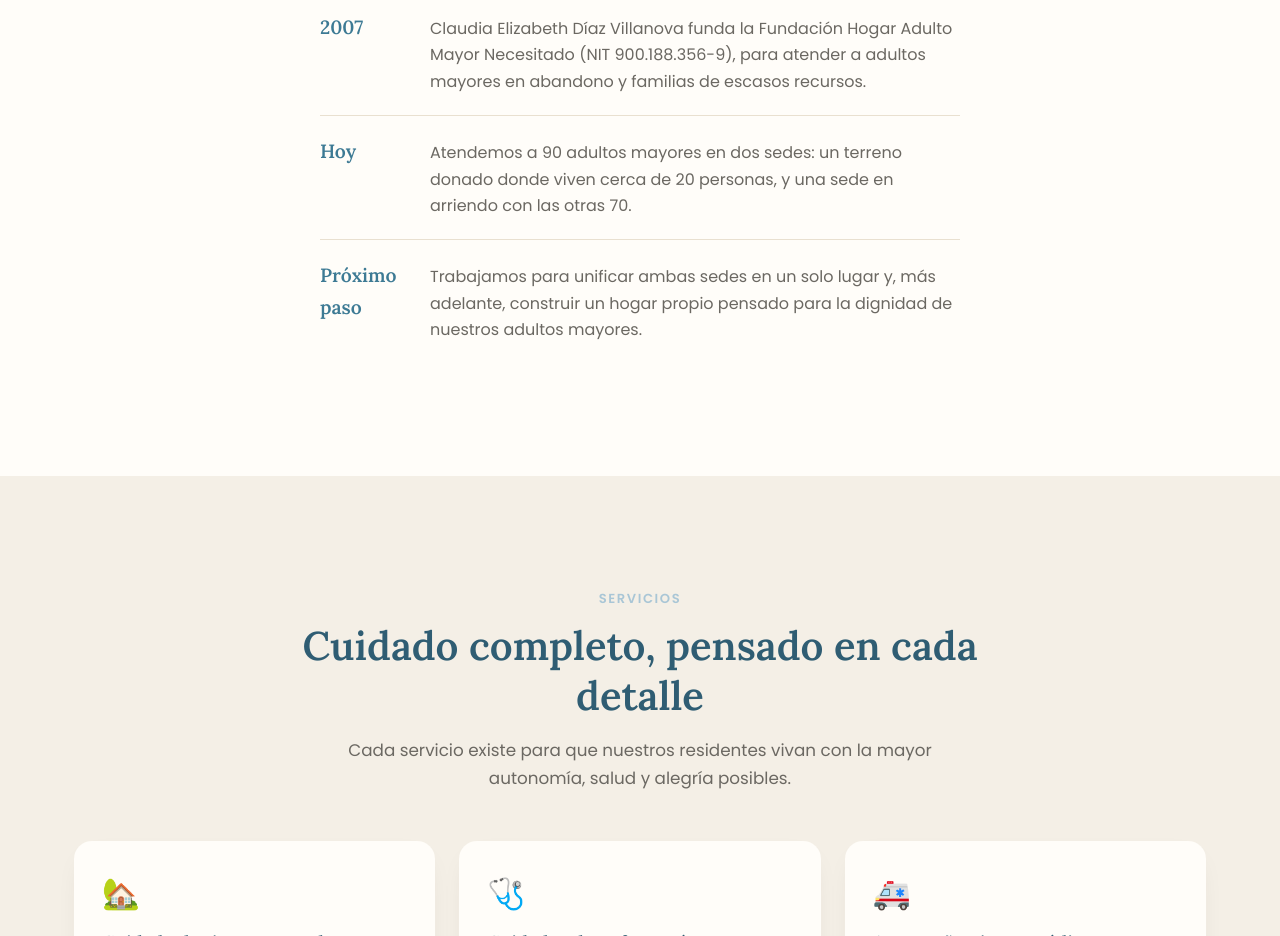
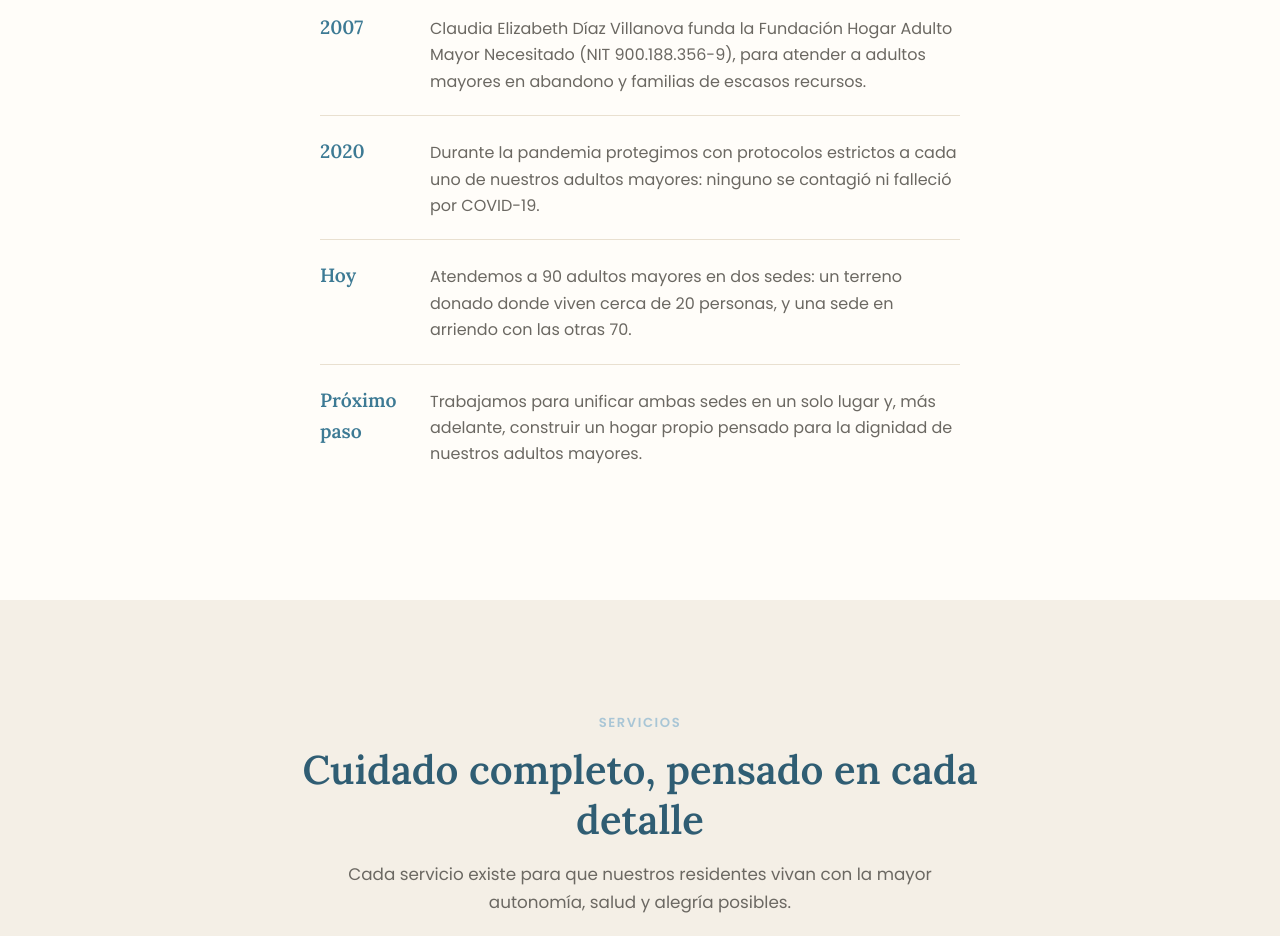
Before and after one commit to gosimona/fundacion-hogar-adulto-mayor, a plain HTML site: page index.html in a window 1280 px wide. Shown: the part 3080-4016 px from the top of the page. Drawn offline with Linux system fonts and the light colour scheme.

Commit message:
Agregar hito de 2020 en la línea de tiempo
Durante la pandemia, ningún adulto mayor residente se contagió
ni falleció por COVID-19, gracias a los protocolos aplicados.

```diff
--- a/index.html
+++ b/index.html
@@ -181,6 +181,10 @@
           <li class="timeline-item reveal">
             <span class="timeline-year">2007</span>
             <p>Claudia Elizabeth Díaz Villanova funda la Fundación Hogar Adulto Mayor Necesitado (NIT 900.188.356-9), para atender a adultos mayores en abandono y familias de escasos recursos.</p>
+          </li>
+          <li class="timeline-item reveal">
+            <span class="timeline-year">2020</span>
+            <p>Durante la pandemia protegimos con protocolos estrictos a cada uno de nuestros adultos mayores: ninguno se contagió ni falleció por COVID-19.</p>
           </li>
           <li class="timeline-item reveal">
             <span class="timeline-year">Hoy</span>
```
